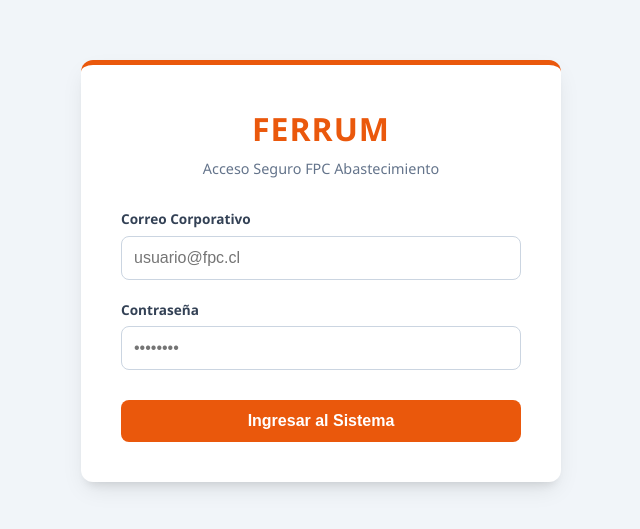
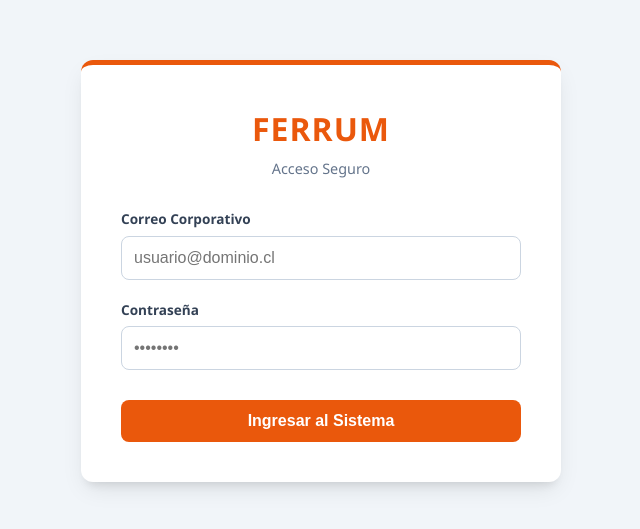
Before and after one commit to Matt-Val/ferrum-app, a React (Vite) app: page / in a window 1280 px wide. Shown: the part 129-658 px from the top of the page, without its empty margins (319-959 px from the left). Built offline with nearby package versions, Linux system fonts and the light colour scheme.

Commit message:
ajustes finales en login.jsx

```diff
--- a/src/components/Login.jsx
+++ b/src/components/Login.jsx
@@ -30,7 +30,7 @@ export default function Login() {
         <div className="login-container fade-in">
             <div className="login-card">
                 <div className="login-logo">FERRUM</div>
-                <p className="login-subtitle">Acceso Seguro FPC Abastecimiento</p>
+                <p className="login-subtitle">Acceso Seguro</p>
 
                 {error && <div className="error-msg">{error}</div>}
 
@@ -39,7 +39,7 @@ export default function Login() {
                         <label>Correo Corporativo</label>
                         <input
                             type="email"
-                            placeholder="usuario@fpc.cl"
+                            placeholder="usuario@dominio.cl"
                             value={email}
                             onChange={(e) => setEmail(e.target.value)}
                             required
```
